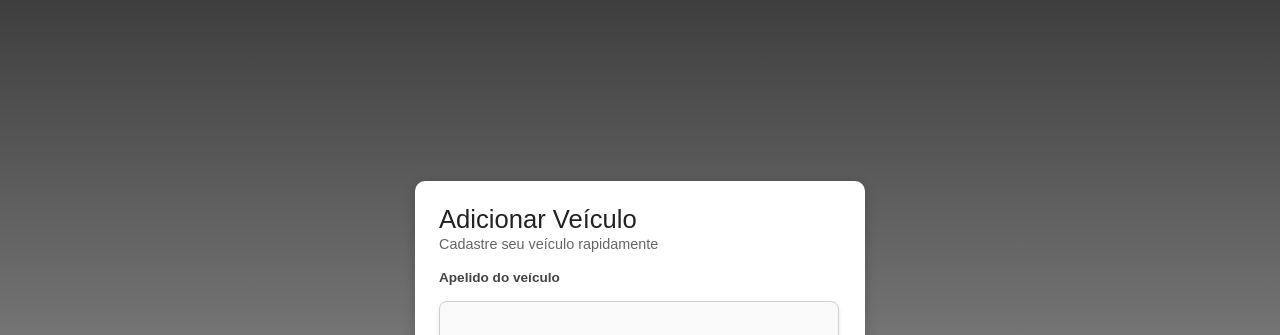
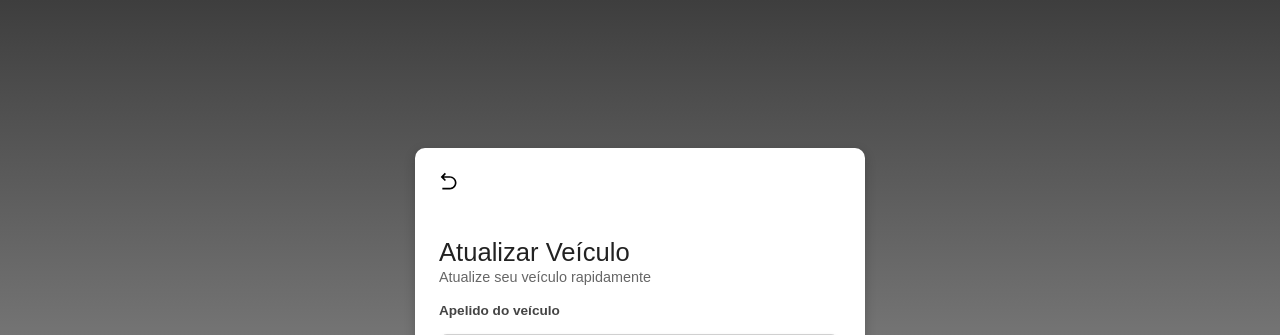
Before and after one commit to Nickolas-Lobo/DriveData-FrontEnd, a React (Vite) app in the folder FrontEnd/DriveData/: page /pageAtualizarCarro in a window 1280 px wide. Shown: the top 335 px of the page. Built offline with nearby package versions, Linux system fonts and the light colour scheme; no server answers.

Commit message:
(update) Implementação do botão de voltar na tela de atualizar carro

```diff
--- a/FrontEnd/DriveData/src/pages/PageAtualizarCarro.css
+++ b/FrontEnd/DriveData/src/pages/PageAtualizarCarro.css
@@ -114,6 +114,15 @@
 }
 
 /* Botões */
+.toDoBack-icon {
+  color: rgb(0, 0, 0);
+}
+
+.toDoBack-icon:hover {
+  cursor: pointer;
+  transform: scale(1.1);
+}
+
 .acoes {
   display: flex;
   gap: 10px;
--- a/FrontEnd/DriveData/src/pages/PageAtualizarCarro.jsx
+++ b/FrontEnd/DriveData/src/pages/PageAtualizarCarro.jsx
@@ -1,5 +1,6 @@
 import { useState, useEffect } from 'react';
 import './PageAtualizarCarro.css';
+import { RiArrowGoBackLine } from "react-icons/ri";
 import { useNavigate, useLocation } from "react-router-dom";
 
 const modelosCarros = [
@@ -80,10 +81,13 @@ const PageAtualizarCarro = () => {
 
   return (
     <div className="telaAdicionarVeiculo">
+
       <div className="painelAdicionar">
+        <RiArrowGoBackLine className="toDoBack-icon"/>
+        <br />
         <header className="cabecalho">
-          <h2>Adicionar Veículo</h2>
-          <p className="sub">Cadastre seu veículo rapidamente</p>
+          <h2>Atualizar Veículo</h2>
+          <p className="sub">Atualize seu veículo rapidamente</p>
         </header>
 
         <form onSubmit={adicionarCarro} className="formAdicionarVeiculo" noValidate>
--- a/FrontEnd/DriveData/src/pages/PageInicio.jsx
+++ b/FrontEnd/DriveData/src/pages/PageInicio.jsx
@@ -107,7 +107,7 @@ const PageInicio = () => {
             </div>
             <div className="veiculo">
               <div className="dadosVeiculo">
-                <p>Modelo: {automoveis.nome_automovel}</p>
+                <p>Apelido: {automoveis.nome_automovel}</p>
                 <p>Quilometragem Atual: {automoveis.quilometragem}</p>
                 <p>Última Peça Trocada: {ultimasManutencoes[0]?.Nome_peca}</p>
               </div>
```
